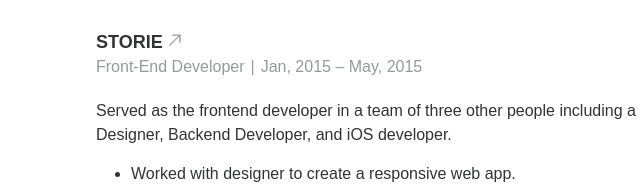
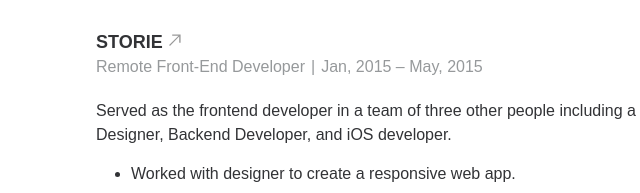
Before and after one commit to IsaiahJTurner/Resume, a plain HTML site: page index.html in a window 1280 px wide. Shown: the part 601-794 px from the top of the page, 254-894 px from the left. Drawn offline with Linux system fonts and the light colour scheme.

Commit message:
Update index.html

```diff
--- a/index.html
+++ b/index.html
@@ -106,7 +106,7 @@
             <div class="icon-link"></div></a>
 
             <div class="secondary">
-              <span>Front-End Developer</span><span class=
+              <span>Remote Front-End Developer</span><span class=
               "separator">|</span><span>Jan, 2015 &#x2013;
               May, 2015</span>
             </div>
```
